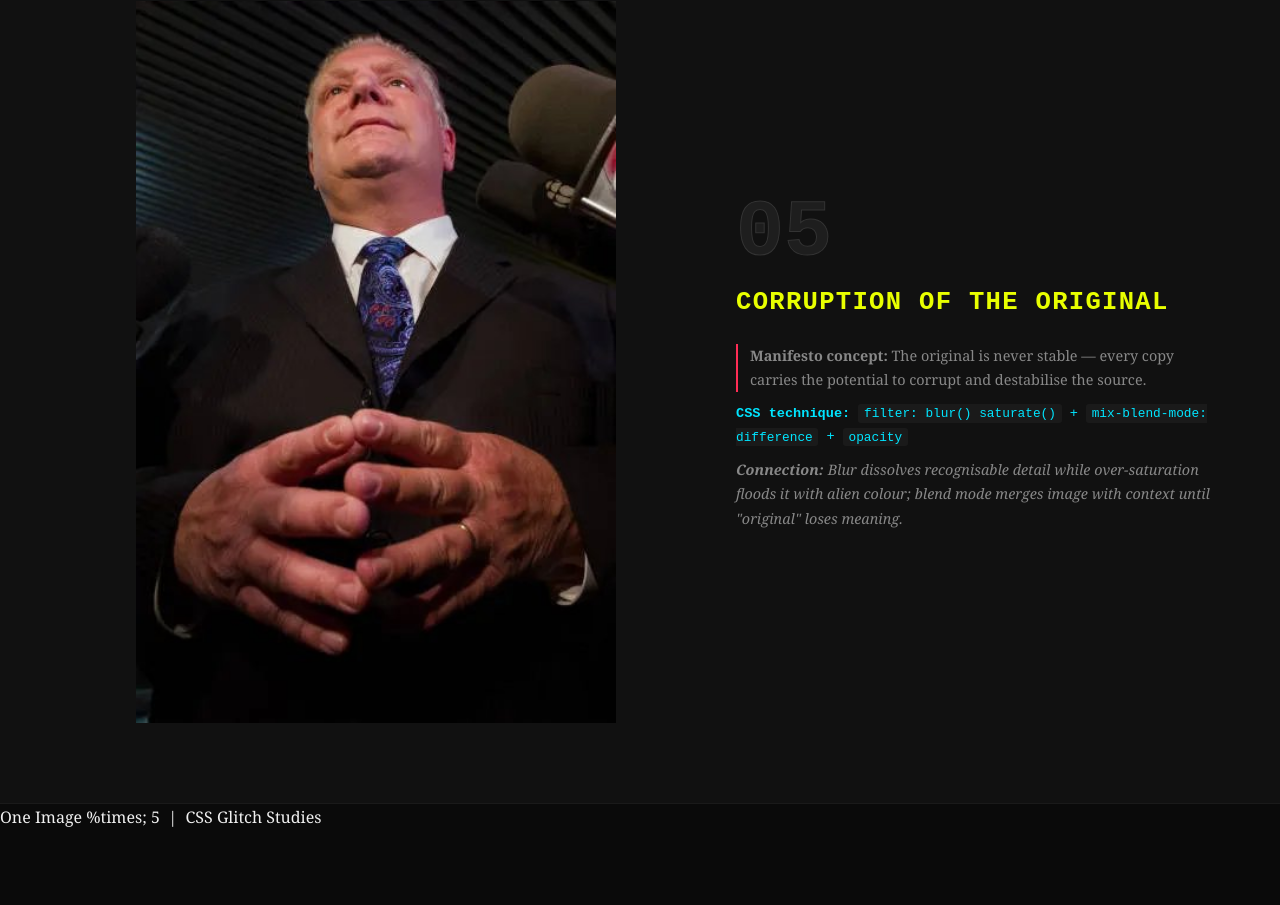
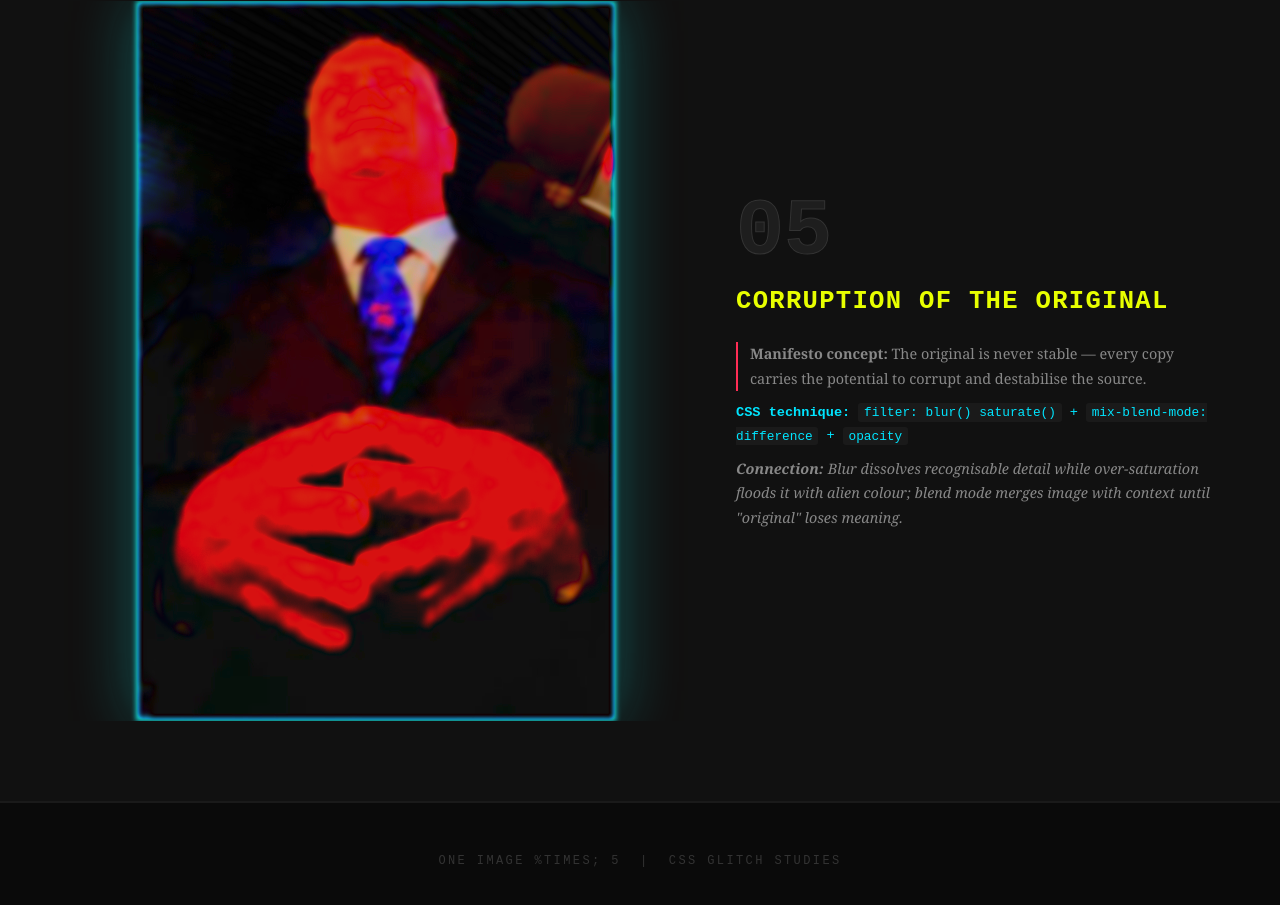
Before and after one commit to DDayDanthony/DDayDanthony-a2, a plain HTML site: page index.html in a window 1280 px wide. Shown: the part 3913-4818 px from the top of the page. Before the commit the page ends 4744 px from the top, so only its background shows below. Drawn offline with Linux system fonts and the light colour scheme.

Commit message:
added page footer to CSS

```diff
--- a/index.html
+++ b/index.html
@@ -103,7 +103,7 @@ it exposes the hidden structure underneath the image. </p>
         <p class="connection"><strong>Connection:</strong> Blur dissolves recognisable detail while over-saturation floods it with alien colour; blend mode merges image with context until "original" loses meaning.</p>
       </div>
       <div class="image-wrapper">
-        <img class="glitch-img corruption-original" src="Images/image.jpg" alt="Source image — corruption of the original transformation" />
+        <img class="glitch-img corrupted-original" src="Images/image.jpg" alt="Source image — corruption of the original transformation" />
       </div>
     </section>
 
--- a/style.css
+++ b/style.css
@@ -234,3 +234,18 @@ Concept: Identity dissolved - the original destabilized
     border: 2px solid var(--accent3);
     box-shadow: 0 0 60px rgba(0, 229, 255, 0.35);
 }
+
+/*
+ID: Page Footer
+*/
+
+#page-footer {
+    text-align: center;
+    padding: 3rem 2rem;
+    font-family: var(--font-display);
+    font-size: 0.75rem;
+    color: #333;
+letter-spacing: 0.2em;
+text-transform: uppercase;
+border-top: 1px solid #1a1a1a;
+}
```
